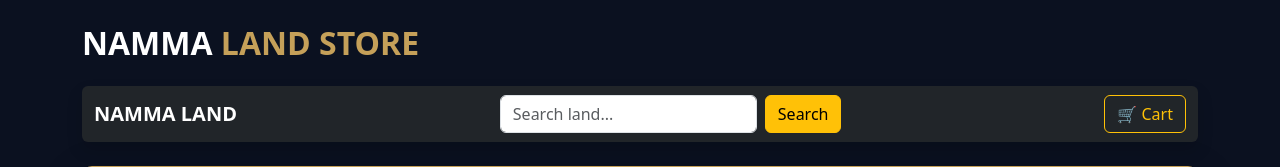
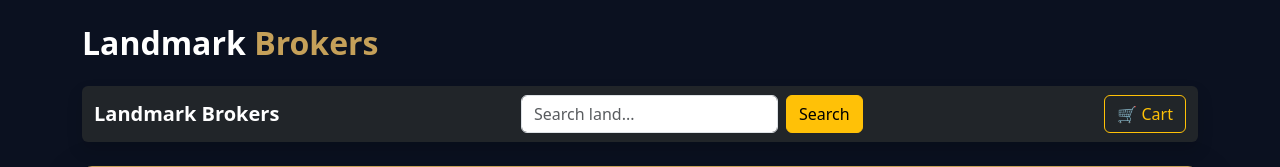
Before and after one commit to thirumanikumaran/land-list-website, a Django app: page / in a window 1280 px wide. Shown: the top 167 px of the page. Run offline with Django 5.2, Linux system fonts and the light colour scheme; data comes from the database, SQL or seed files in the repository.

Commit message:
updated files

```diff
--- a/land_app/templates/land_app/index.html
+++ b/land_app/templates/land_app/index.html
@@ -17,12 +17,12 @@
 <body class="container py-4">
 
 <h2 class="fw-bold mb-4">
-    NAMMA <span style="color:#C5A059">LAND STORE</span>
+    Landmark <span style="color:#C5A059">Brokers </span>
 </h2>
 
 <nav class="navbar navbar-dark bg-dark mb-4 rounded shadow">
   <div class="container-fluid">
-    <a class="navbar-brand fw-bold" href="#">NAMMA LAND</a>
+    <a class="navbar-brand fw-bold" href="#"> Landmark Brokers </a>
 
     <form class="d-flex" method="GET">
       <input class="form-control me-2" type="search" name="q" placeholder="Search land...">
```
